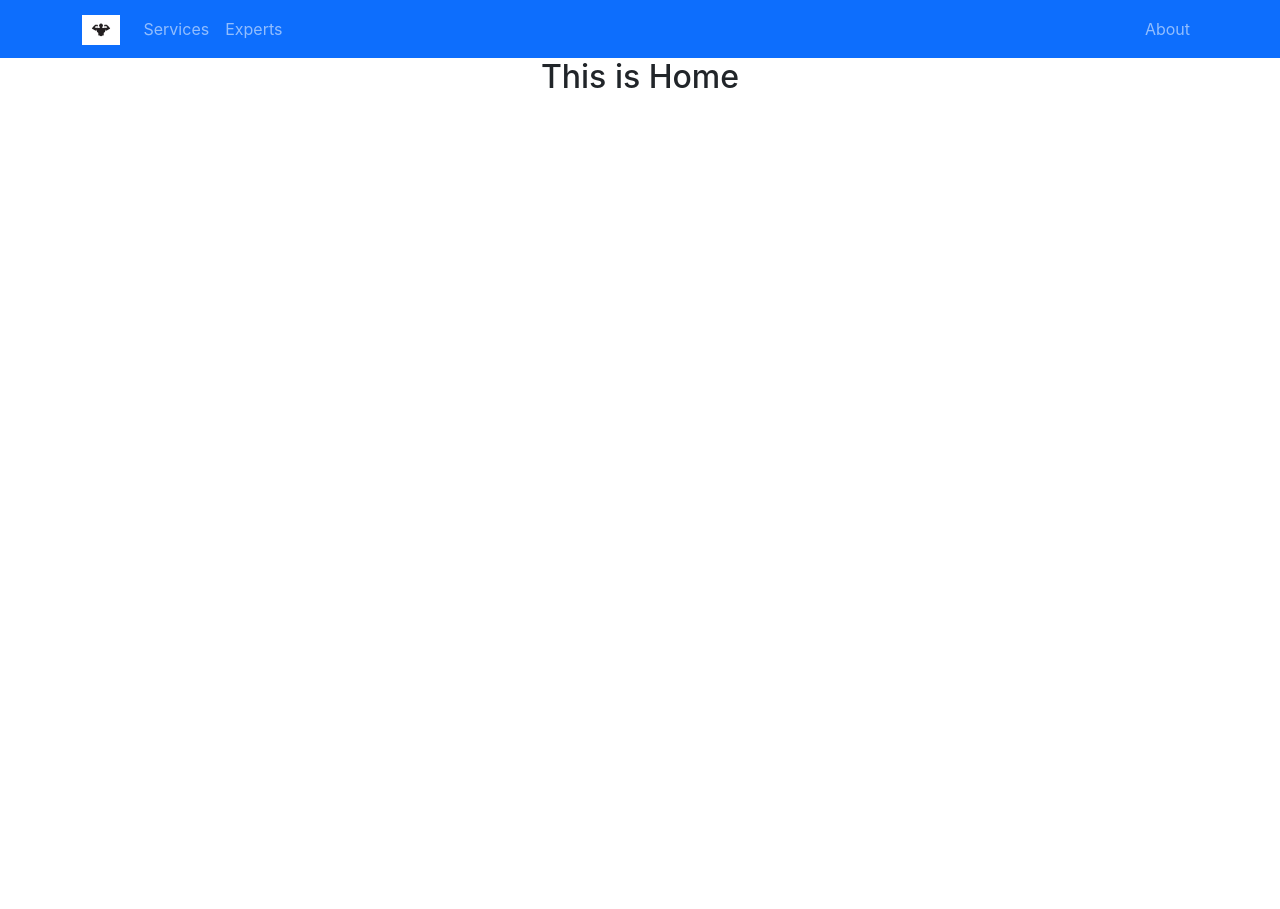
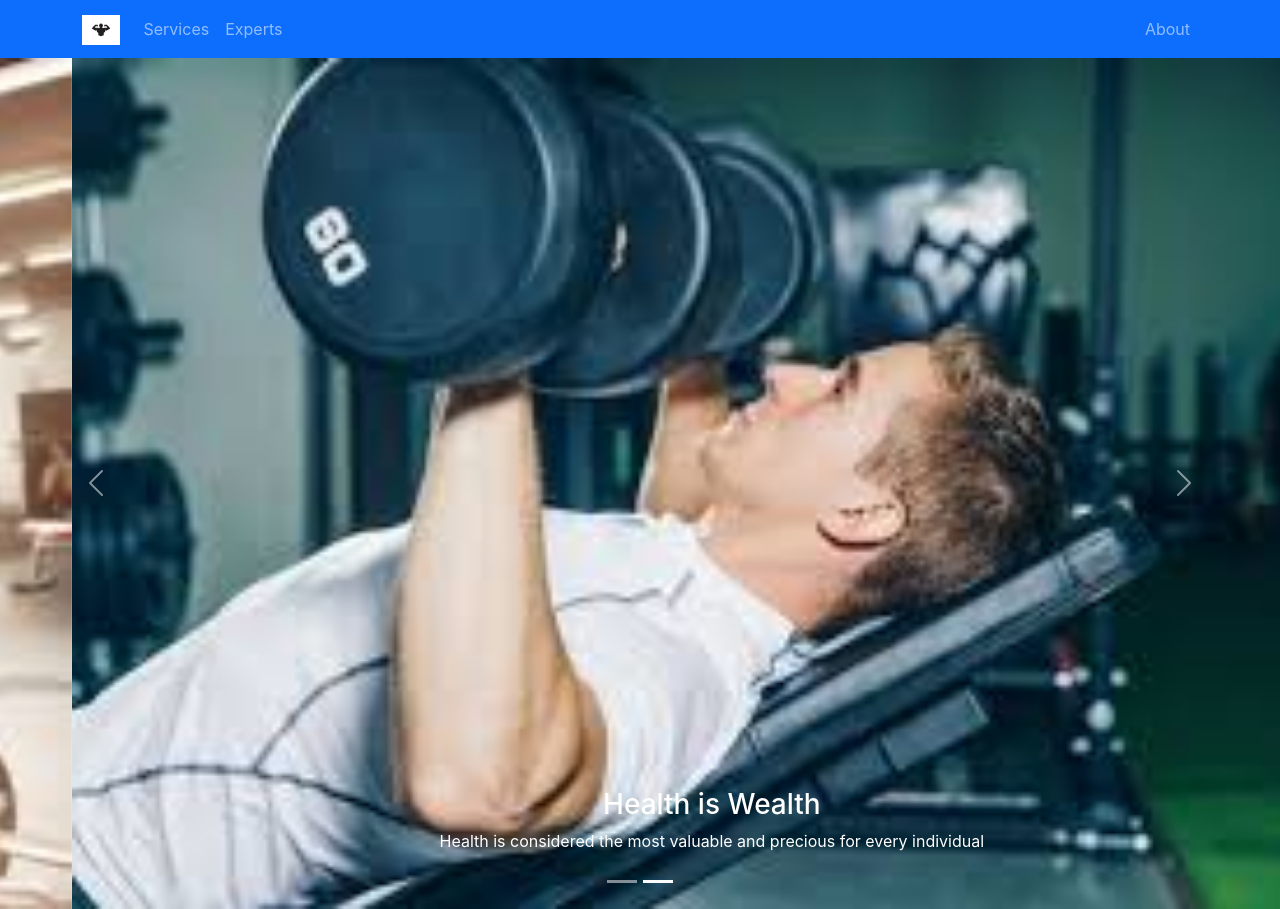
Before and after one commit to shahmojno/independent-service-provider, a React (Create React App) app: page / in a window 1280 px wide. Before the commit the page ends 800 px from the top, so only its background shows below. Built offline with nearby package versions, Linux system fonts and the light colour scheme.

Commit message:
carusal add

```diff
--- /dev/null
+++ b/src/Banner/Banner.js
@@ -0,0 +1,45 @@
+import React, { useState } from 'react';
+import { Carousel } from 'react-bootstrap';
+import gym1 from '../images/banner/gym1.jpg';
+import gym2 from '../images/banner/gym2.jpg';
+
+
+const Banner = () => {
+    const [index, setIndex] = useState(0);
+
+    const handleSelect = (selectedIndex, e) => {
+        setIndex(selectedIndex);
+    };
+
+    return (
+        <Carousel activeIndex={index} onSelect={handleSelect}>
+            <Carousel.Item>
+                <img
+                    className="d-block w-100"
+                    src={gym1}
+                    alt="First slide"
+                />
+                <Carousel.Caption>
+                    <h3>The healthy way of </h3>
+                    <p>life company</p>
+                </Carousel.Caption>
+            </Carousel.Item>
+            <Carousel.Item>
+                <img
+                    className="d-block w-100"
+                    src={gym2}
+                    alt="Second slide"
+                />
+
+                <Carousel.Caption>
+                    <h3>Health is Wealth</h3>
+                    <p>Health is considered the most valuable and precious for every individual</p>
+                </Carousel.Caption>
+            </Carousel.Item>
+
+
+        </Carousel>
+    );
+};
+
+export default Banner;
--- a/src/Home/Home.js
+++ b/src/Home/Home.js
@@ -1,9 +1,10 @@
 import React from 'react';
+import Banner from '../Banner/Banner';
 
 const Home = () => {
     return (
         <div>
-            <h2>This is Home</h2>
+            <Banner></Banner>
         </div>
     );
 };
```
Also changed, not shown: src/images/banner/gym1.jpg (added), src/images/banner/gym2.jpg (added).
